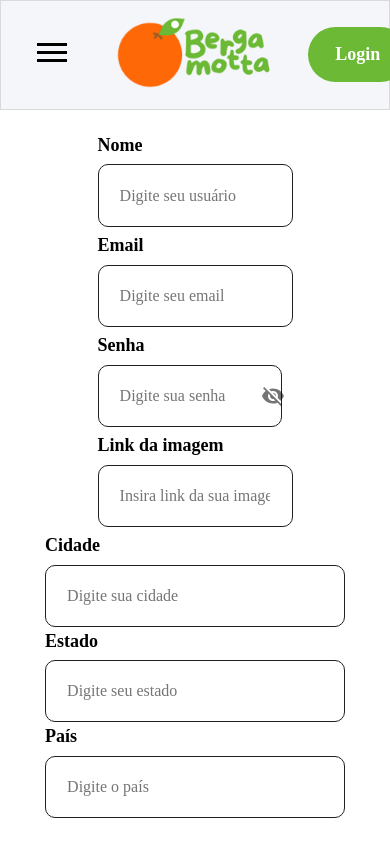
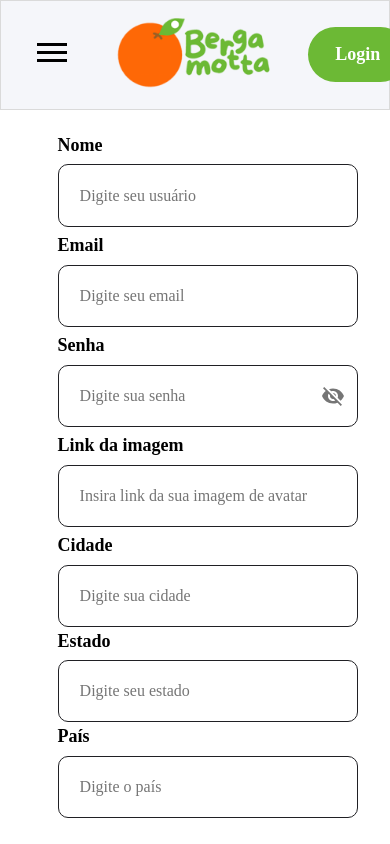
Before and after one commit to elenbrodt/bergamotta_frontend, a React (Create React App) app: page /editarperfil in a window 390 px wide. Shown: the top 844 px of the page. Built offline with nearby package versions, Linux system fonts and the light colour scheme.

Commit message:
ajuste na tela mobile da pagina ConfigUsern

```diff
--- a/src/pages/ConfigUser/styles.ts
+++ b/src/pages/ConfigUser/styles.ts
@@ -37,6 +37,10 @@
   width: 100%;
   .MuiFormControl-root {
     width: 100%;
+  }
+  @media (max-width: 475px){
+    width: 300px;
+    margin-left: -40px;
   }
 `;
 export const RadioGroupStyled = styled(RadioGroup)`
```
